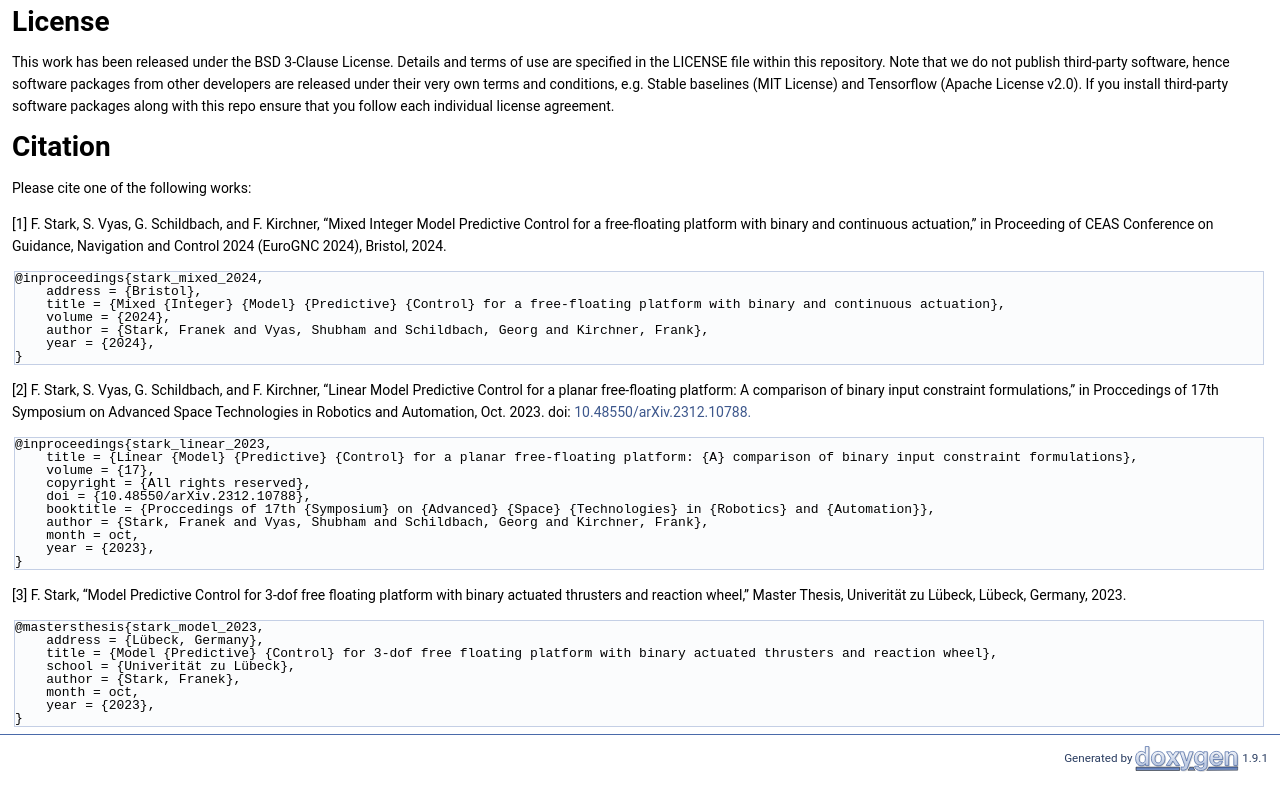
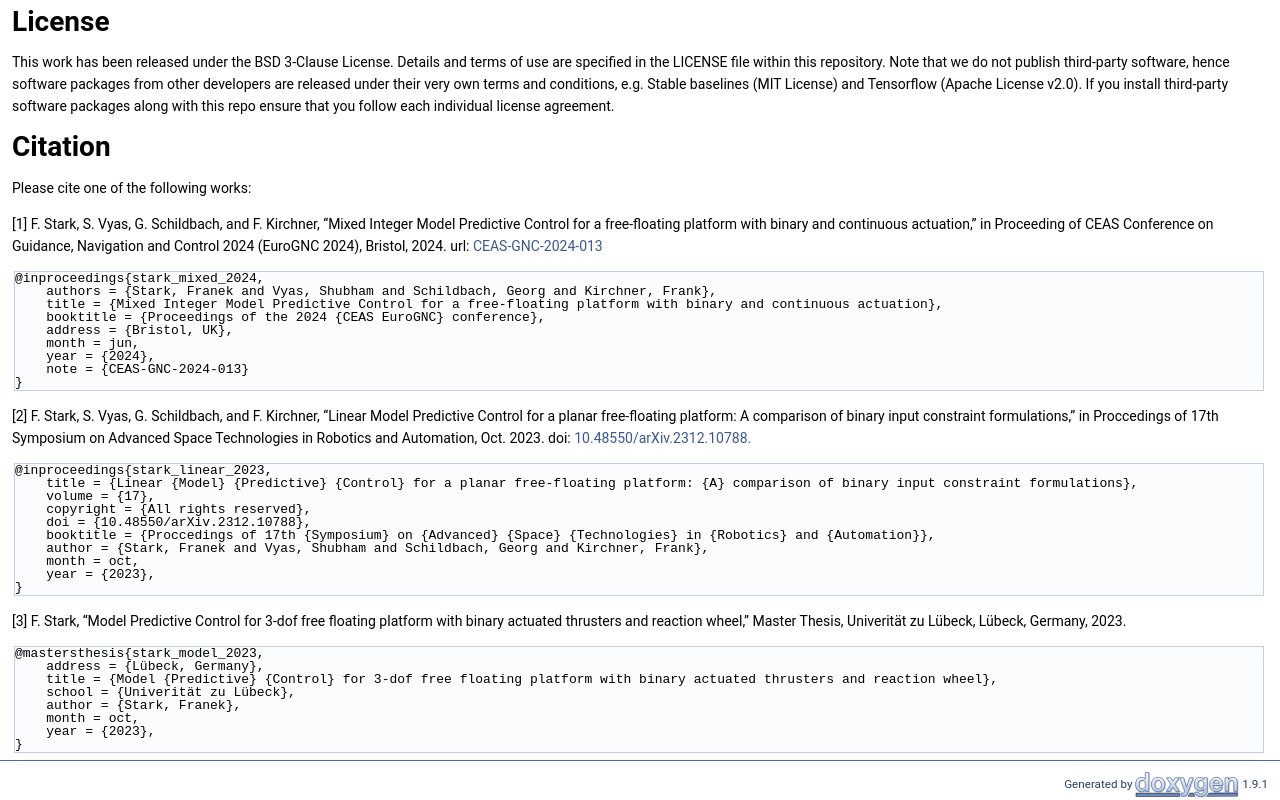
Before and after one commit to dfki-ric-underactuated-lab/mimpc, a plain HTML site: page index.html in a window 1280 px wide. Shown: the part 1470-2270 px from the top of the page. Before the commit the page ends 2244 px from the top, so only its background shows below. Drawn offline with nearby package versions, Linux system fonts and the light colour scheme; some packages are replaced by stand-ins of ours.

Commit message:
Deploying to gh-pages from @ dfki-ric-underactuated-lab/mimpc@1b8bddb7513703823b04898620652d6daccae5b4 🚀

```diff
--- a/index.html
+++ b/index.html
@@ -120,12 +120,14 @@ License</h1>
 <h1><a class="anchor" id="autotoc_md21"></a>
 Citation</h1>
 <p>Please cite one of the following works:</p>
-<p>[1] F. Stark, S. Vyas, G. Schildbach, and F. Kirchner, “Mixed Integer Model Predictive Control for a free-floating platform with binary and continuous actuation,” in Proceeding of CEAS Conference on Guidance, Navigation and Control 2024 (EuroGNC 2024), Bristol, 2024. </p><div class="fragment"><div class="line">@inproceedings{stark_mixed_2024,</div>
-<div class="line">    address = {Bristol},</div>
-<div class="line">    title = {Mixed {Integer} {Model} {Predictive} {Control} for a free-floating platform with binary and continuous actuation},</div>
-<div class="line">    volume = {2024},</div>
-<div class="line">    author = {Stark, Franek and Vyas, Shubham and Schildbach, Georg and Kirchner, Frank},</div>
+<p>[1] F. Stark, S. Vyas, G. Schildbach, and F. Kirchner, “Mixed Integer Model Predictive Control for a free-floating platform with binary and continuous actuation,” in Proceeding of CEAS Conference on Guidance, Navigation and Control 2024 (EuroGNC 2024), Bristol, 2024. url: <a href="https://eurognc.ceas.org/archive/EuroGNC2024/pdf/CEAS-GNC-2024-013.pdf">CEAS-GNC-2024-013</a> </p><div class="fragment"><div class="line">@inproceedings{stark_mixed_2024,</div>
+<div class="line">    authors = {Stark, Franek and Vyas, Shubham and Schildbach, Georg and Kirchner, Frank},</div>
+<div class="line">    title = {Mixed Integer Model Predictive Control for a free-floating platform with binary and continuous actuation},</div>
+<div class="line">    booktitle = {Proceedings of the 2024 {CEAS EuroGNC} conference},</div>
+<div class="line">    address = {Bristol, UK},</div>
+<div class="line">    month = jun,</div>
 <div class="line">    year = {2024},</div>
+<div class="line">    note = {CEAS-GNC-2024-013}</div>
 <div class="line">}</div>
 </div><!-- fragment --><p>[2] F. Stark, S. Vyas, G. Schildbach, and F. Kirchner, “Linear Model Predictive Control for a planar free-floating platform: A comparison of binary input constraint formulations,” in Proccedings of 17th Symposium on Advanced Space Technologies in Robotics and Automation, Oct. 2023. doi: <a href="https://arxiv.org/abs/2312.10788">10.48550/arXiv.2312.10788.</a> </p><div class="fragment"><div class="line">@inproceedings{stark_linear_2023,</div>
 <div class="line">    title = {Linear {Model} {Predictive} {Control} for a planar free-floating platform: {A} comparison of binary input constraint formulations},</div>
```
